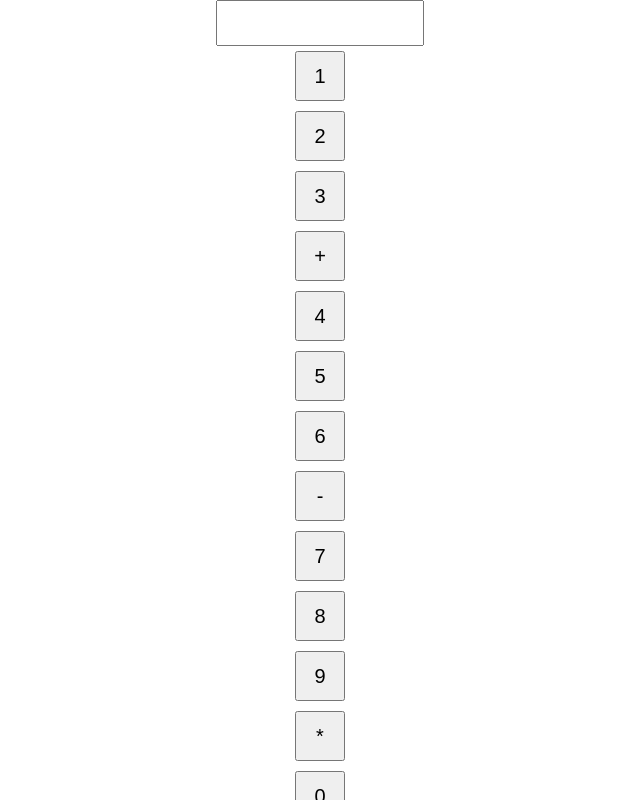
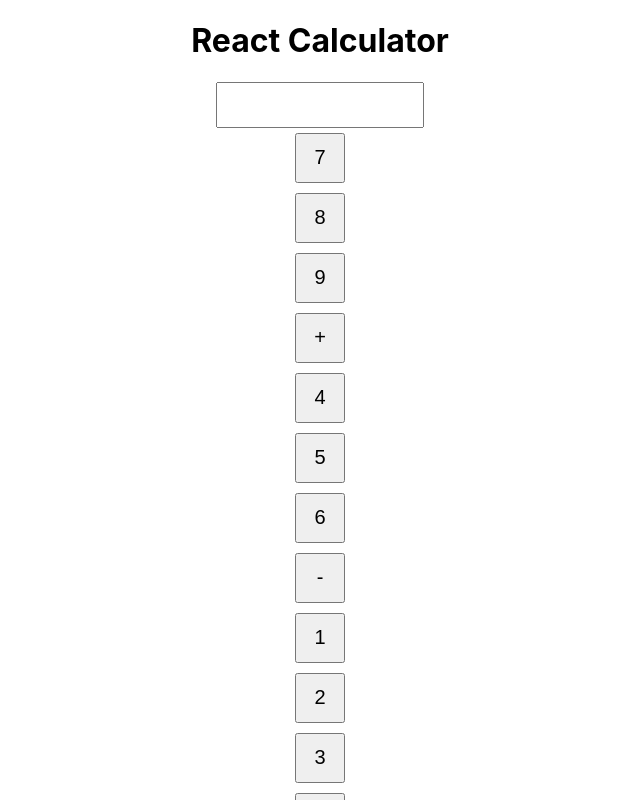
Before and after one commit to satwikbhat1/calculator, a React (Create React App) app: page / in a window 1280 px wide. Shown: the top 800 px of the page, without its empty margins (320-960 px from the left). Built offline with nearby package versions, Linux system fonts and the light colour scheme.

Commit message:
Update App.js

```diff
--- a/src/App.js
+++ b/src/App.js
@@ -1,61 +1,43 @@
-import React, { useState } from 'react';
-import './App.css';
-
+import React, { useState } from "react";
+import "./App.css";
 
 const App = () => {
-    const [input, setInput] = useState('');
-    const [result, setResult] = useState('');
+  const [input, setInput] = useState("");
 
-    const handleButtonClick = (value) => {
-        setInput((prev) => prev + value);
-    };
-
-    const handleClear = () => {
-        setInput('');
-        setResult('');
-    };
-
-    const handleCalculate = () => {
+  const handleClick = (value) => {
+    if (value === "C") {
+      setInput("");
+    } else if (value === "=") {
       try {
-            if (input === '') {
-                setResult('Error');
-                return;
+        setInput(eval(input).toString()); // Evaluate the input (use cautiously)
+      } catch {
+        setInput("Error");
       }
-            const evaluatedResult = eval(input); // Use eval carefully
-            if (evaluatedResult === Infinity) {
-                setResult('Infinity');
-            } else if (Number.isNaN(evaluatedResult)) {
-                setResult('NaN');
     } else {
-                setResult(evaluatedResult);
-            }
-        } catch (error) {
-            setResult('Error');
+      setInput(input + value);
     }
   };
 
   return (
-        <div>
-            <input type="text" value={input} readOnly />
-            <div>
-                <button onClick={() => handleButtonClick('1')}>1</button>
-                <button onClick={() => handleButtonClick('2')}>2</button>
-                <button onClick={() => handleButtonClick('3')}>3</button>
-                <button onClick={() => handleButtonClick('+')}>+</button>
-                <button onClick={() => handleButtonClick('4')}>4</button>
-                <button onClick={() => handleButtonClick('5')}>5</button>
-                <button onClick={() => handleButtonClick('6')}>6</button>
-                <button onClick={() => handleButtonClick('-')}>-</button>
-                <button onClick={() => handleButtonClick('7')}>7</button>
-                <button onClick={() => handleButtonClick('8')}>8</button>
-                <button onClick={() => handleButtonClick('9')}>9</button>
-                <button onClick={() => handleButtonClick('*')}>*</button>
-                <button onClick={() => handleButtonClick('0')}>0</button>
-                <button onClick={() => handleButtonClick('/')}>&#247;</button>
-                <button onClick={handleCalculate}>=</button>
-                <button onClick={handleClear}>C</button>
+    <div className="calculator">
+      <h1>React Calculator</h1>
+      <input
+        type="text"
+        value={input}
+        readOnly
+        className="calculator-input"
+      />
+      <div className="calculator-buttons">
+        {["7", "8", "9", "+", "4", "5", "6", "-", "1", "2", "3", "*", "C", "0", "=", "/"].map((button) => (
+          <button
+            key={button}
+            onClick={() => handleClick(button)}
+            className="calculator-button"
+          >
+            {button}
+          </button>
+        ))}
       </div>
-            <div>{result}</div>
     </div>
   );
 };
```
Lines whose indentation alone changed are shown as unchanged.
